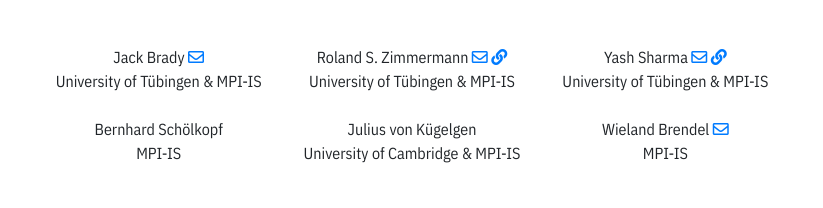
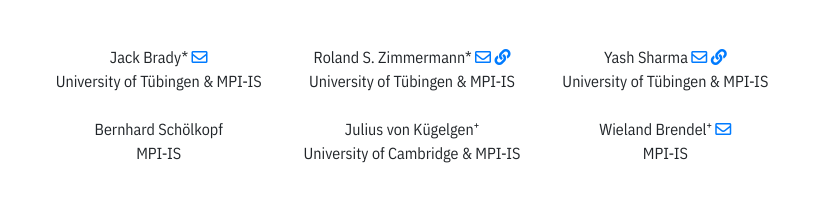
Before and after one commit to brendel-group/objects-identifiability, a plain HTML site: page index.html in a window 1280 px wide. Shown: the part 155-363 px from the top of the page, 228-1051 px from the left. Drawn offline with nearby package versions, Linux system fonts and the light colour scheme.

Commit message:
Update author information

```diff
--- a/index.html
+++ b/index.html
@@ -124,12 +124,12 @@
                 <!-- Begin author list-->
                 <div class="row text-center mb-4">
                     <div class="col-sm-4 mb-4">
-                        Jack Brady
+                        Jack Brady*
                         <a href="mailto:jack.brady@tue.mpg.de"><i class="far fa-envelope"></i></a><br>
                         University of Tübingen & <nobr>MPI-IS</nobr>
                     </div>
                     <div class="col-sm-4 mb-4">
-                        Roland S. Zimmermann
+                        Roland S. Zimmermann*
                         <a href="mailto:research@rzimmermann.com"><i class="far fa-envelope"></i></a>
                         <a href="https://rzimmermann.com" target="_blank"><i class="fas fa-link"></i></a></br>
                         University of Tübingen & <nobr>MPI-IS</nobr>
@@ -145,11 +145,11 @@
                         MPI-IS
                     </div>
                     <div class="col-sm-4 mb-4">
-                        Julius von Kügelgen<br>
+                        Julius von Kügelgen⁺<br>
                         University of Cambridge & <nobr>MPI-IS</nobr>
                     </div>
                     <div class="col-sm-4 mb-4">
-                        Wieland Brendel
+                        Wieland Brendel⁺
                         <a href="mailto:wieland.brendel@tue.mpg.de"><i class="far fa-envelope"></i></a><br>
                         MPI-IS
                     </div>
```
